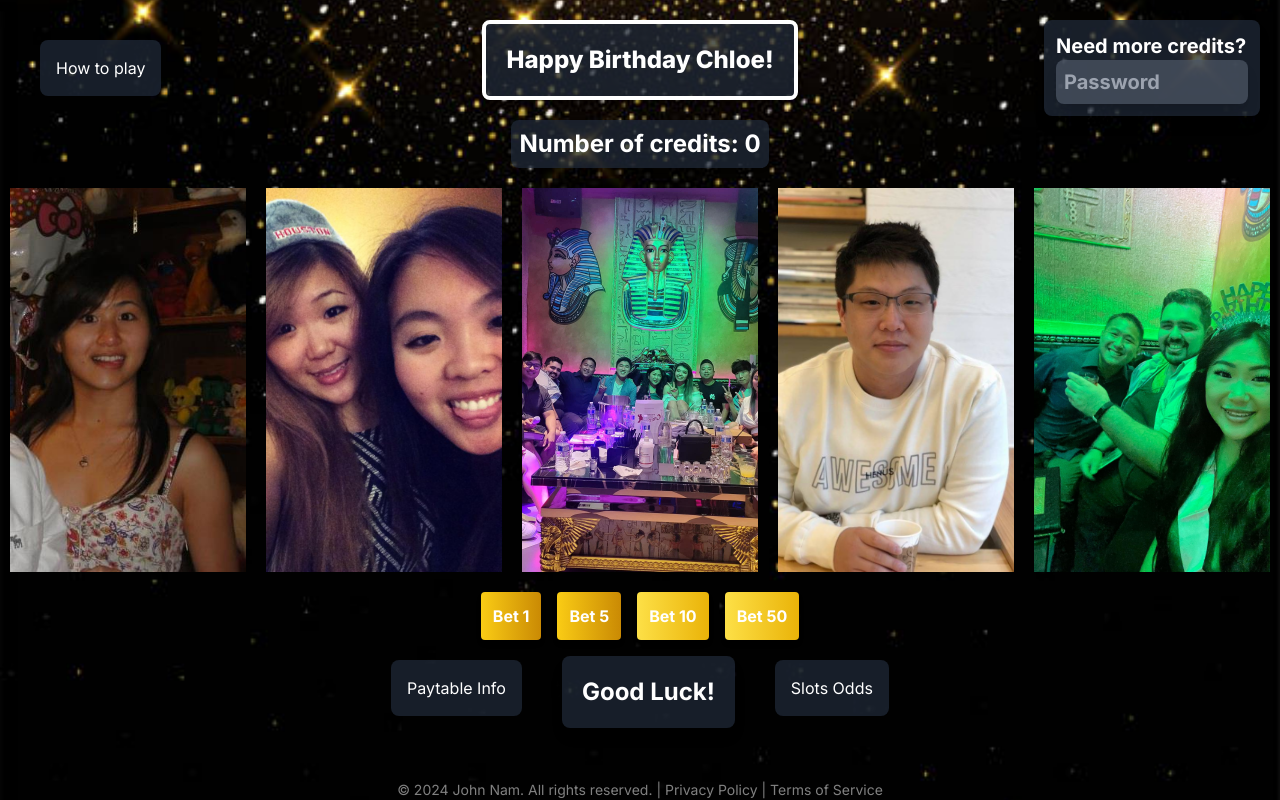
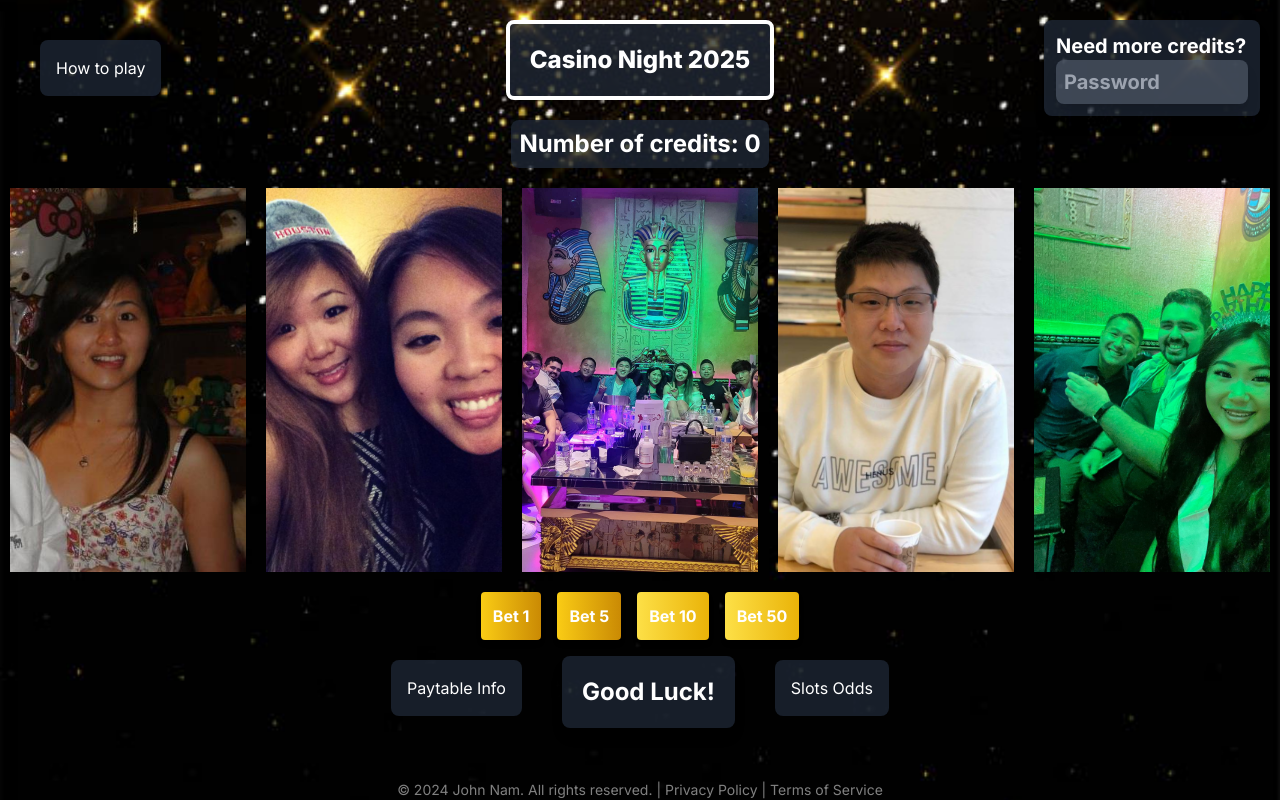
Before and after one commit to johnnam1121/Slot-Machine, a Next.js app: page / in a window 1280 px wide. Built offline with nearby package versions, Linux system fonts and the light colour scheme.

Commit message:
updated some text and credit increases

```diff
--- a/app/page.js
+++ b/app/page.js
@@ -26,6 +26,7 @@ export default function Home() {
 
   const correctPassword = 'Benny';
   const tempPassword = 'test';
+  const halfPassword = 'half';
 
   const backgroundImageStyle = {
     backgroundImage: `url(${background.src})`,
@@ -48,6 +49,9 @@ export default function Home() {
       alert('200 Credits Added!');
     } else if (password === tempPassword) {
       setCredits(1);
+      setPassword('');
+    } else if (password === halfPassword) {
+      setCredits(100);
       setPassword('');
     } else {
       alert('Incorrect password. Please try again.');
@@ -445,7 +449,7 @@ export default function Home() {
   return (
     <div style={backgroundImageStyle}>
       <h1 className='text-2xl font-extrabold mt-5 bg-gray-800 bg-opacity-75 rounded-lg shadow-lg p-5 text-center border-4 border-white'>
-        Happy Birthday Chloe!
+        Casino Night 2025
       </h1>
       {/* need more credits */}
       <div className='absolute top-5 right-5 bg-gray-800 bg-opacity-75 rounded-lg shadow-lg p-3'>
```
